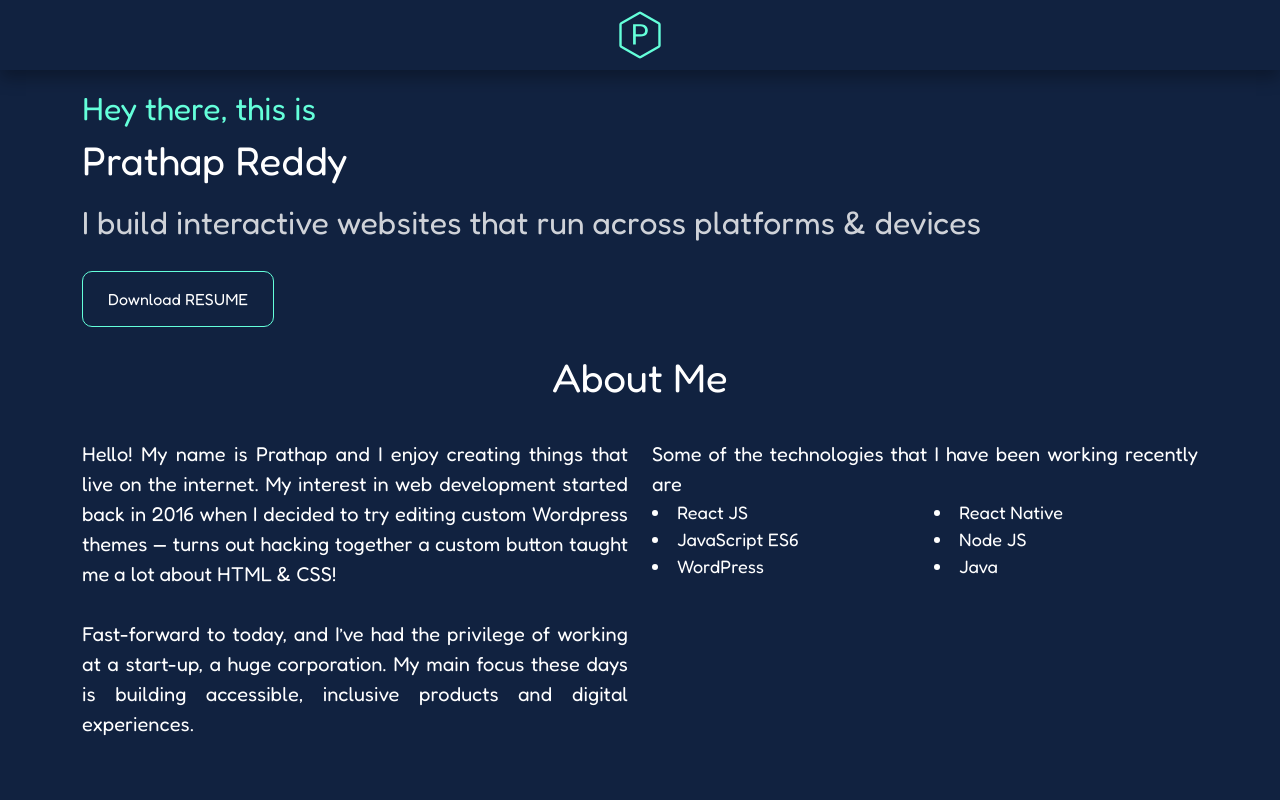
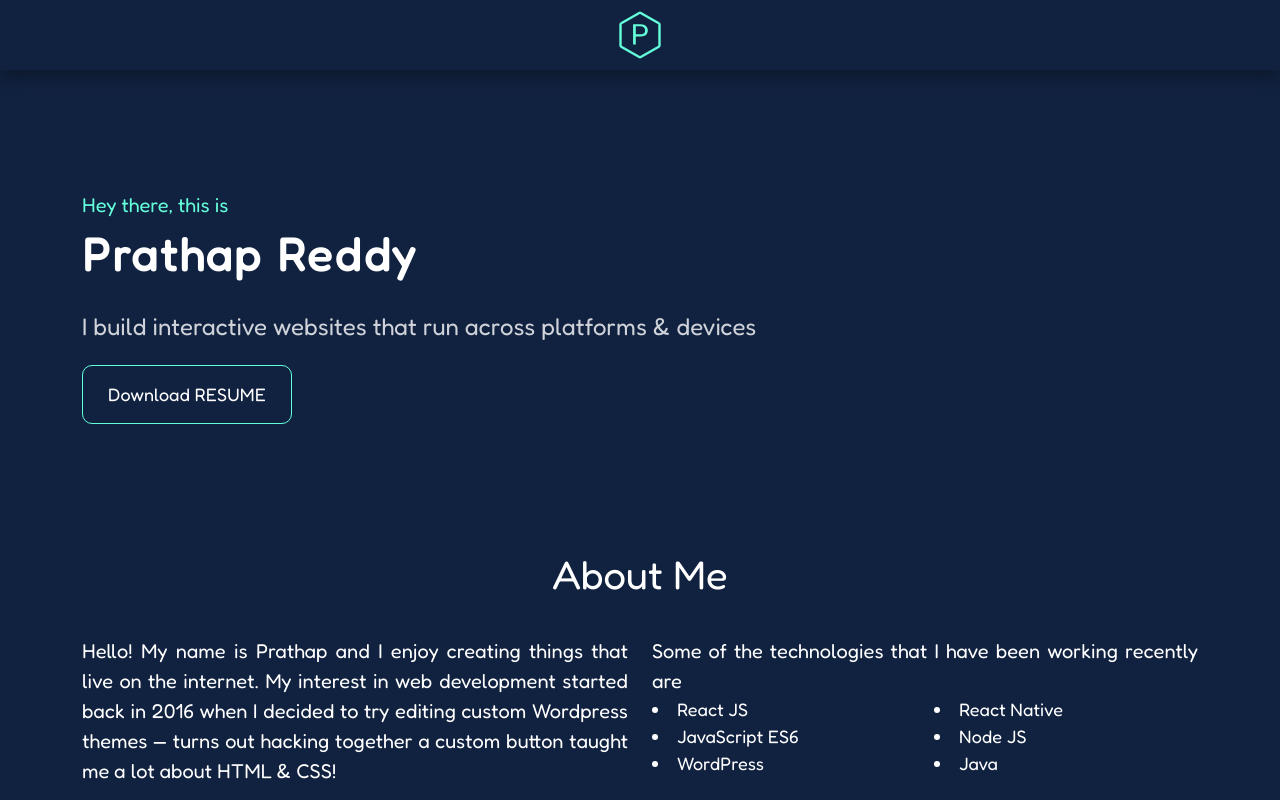
Before and after one commit to itsprathapkreddy/myPortfolio, a React (Create React App) app: page / in a window 1280 px wide. Shown: the top 800 px of the page. Built offline with nearby package versions, Linux system fonts and the light colour scheme; a web font is replaced by a local one.

Commit message:
added styling to hero Sec

```diff
--- a/src/App.css
+++ b/src/App.css
@@ -11,11 +11,16 @@
 	text-align: center;
 	box-shadow: 0 8px 16px 0 rgba(0,0,0,0.3);
 	z-index: 100;
-	width:100%
+	width:100%;
 }
 .heroSec{
 	padding: 20px;
 	color: white;
+	min-height: 60vh;
+	display: flex;
+	justify-content:space-between;
+	flex-wrap: wrap;
+    gap: 16px;
 }
 .heroSecDes{
 	width:50%;
@@ -126,6 +131,10 @@ abtList li{
 	.heroSecDes{
 		width:90%
 	}
+	.downloadResume{
+		width: 100%;
+		text-align: center;
+	}
 	.aboutEmail{
 		overflow: scroll;
 	}
--- a/src/App.js
+++ b/src/App.js
@@ -12,14 +12,14 @@ import Loader from './Components/Loader';
 import { useEffect, useState } from 'react';
 function App() {
 	const [loadTimer, setLoadTimer] = useState(true);
-	useEffect(() => {
-		setTimeout(() => {
-			setLoadTimer(false);
-		}, 3000);
-	}, []);
+	// useEffect(() => {
+	// 	setTimeout(() => {
+	// 		setLoadTimer(false);
+	// 	}, 3000);
+	// }, []);
 	return (
 		<Container fluid className='appContainer'>
-			{loadTimer ? (
+			{!loadTimer ? (
 				<Loader />
 			) : (
 				<>
--- a/src/Components/HeroSec.js
+++ b/src/Components/HeroSec.js
@@ -5,11 +5,20 @@ const HeroSec = () => {
 		<Container className='heroSec d-flex align-items-center '>
 			<Row>
 				<Col>
-					<h2 style={{ color: 'var(--green)' }}>Hey there, this is</h2>
-					<h1>Prathap Reddy</h1>
-					<h2 style={{ opacity: '0.8', marginTop: '20px' }}>
+					<div style={{ color: 'var(--green)', fontSize: '20px' }}>
+						Hey there, this is
+					</div>
+					<div
+						style={{
+							fontSize: '46px',
+							fontWeight: '600',
+							letterSpacing: '0.05em',
+						}}>
+						Prathap Reddy
+					</div>
+					<div style={{ opacity: '0.8', marginTop: '20px', fontSize: '24px' }}>
 						I build interactive websites that run across platforms & devices
-					</h2>
+					</div>
 					{/* <h5 className='heroSecDes'>
 						Lorem Ipsum is simply dummy text of the printing and typesetting
 						industry. Lorem Ipsum has been the industry's standard dummy text
@@ -19,7 +28,11 @@ const HeroSec = () => {
 					<a
 						href='https://drive.google.com/uc?export=download&id=1DIrKHX621neidNSzhdfSbAu0LIu1UThr'
 						target='_blank'
-						style={{ color: 'inherit', textDecoration: 'none' }}
+						style={{
+							color: 'inherit',
+							textDecoration: 'none',
+							fontSize: '18px',
+						}}
 						className='downloadResume'>
 						Download RESUME
 					</a>
```
